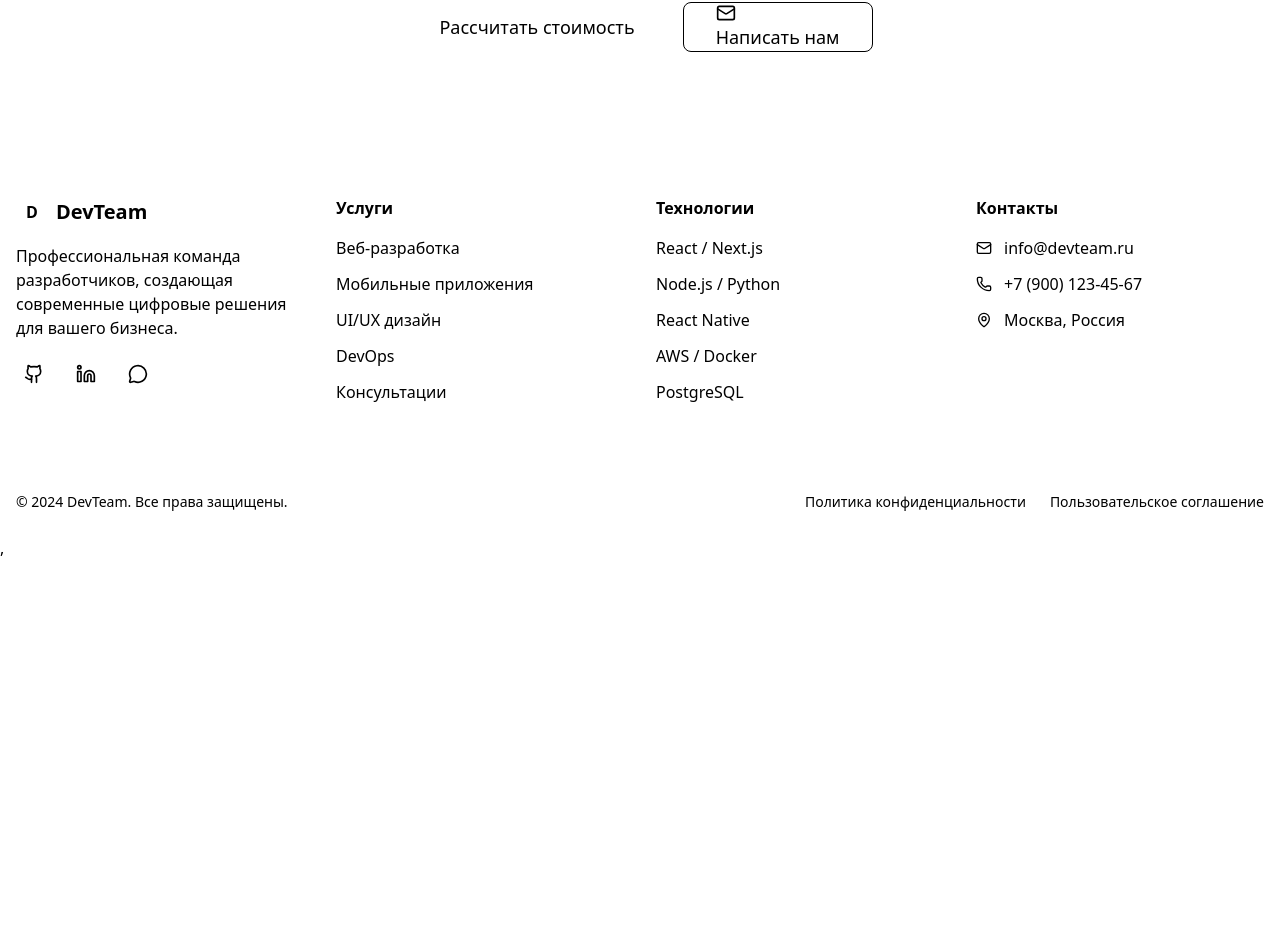
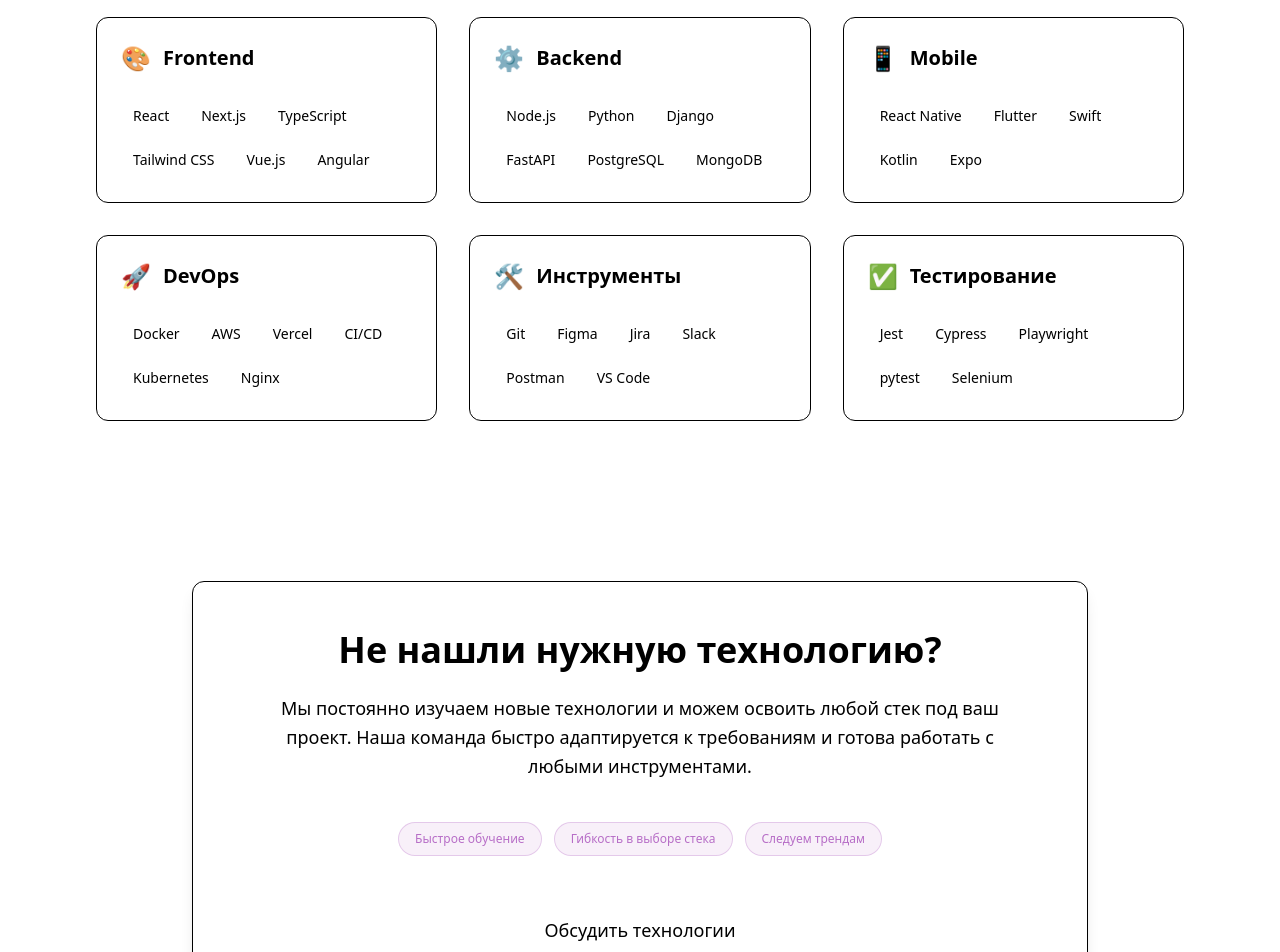
Before and after one commit to sxd993/BEA-Website, a React (Vite) app: page / in a window 1280 px wide. Shown: the part 3911-4863 px from the top of the page. Before the commit the page ends 4471 px from the top, so only its background shows below. Built offline with nearby package versions, Linux system fonts and the light colour scheme.

Commit message:
все со стеком

```diff
--- a/src/features/home/const/teamMembers.ts
+++ b/src/features/home/const/teamMembers.ts
@@ -18,7 +18,7 @@
     role: "Lead Frontend Developer",
     description: "Специализируется на создании современных интерфейсов с использованием React и TypeScript",
     experience: "7 лет опыта",
-    skills: ["React", "TypeScript", "Next.js", "Tailwind CSS"],
+    skills: ["React", "TypeScript", "Next.js"],
     social: {
       github: "https://github.com/alexey-petrov",
       linkedin: "https://linkedin.com/in/alexey-petrov",
@@ -31,7 +31,7 @@
     role: "Senior Backend Developer",
     description: "Эксперт по архитектуре серверных приложений и оптимизации баз данных",
     experience: "6 лет опыта",
-    skills: ["Python", "Django", "PostgreSQL", "Docker"],
+    skills: ["Python", "Django", "PostgreSQL"],
     social: {
       github: "https://github.com/maria-ivanova",
       linkedin: "https://linkedin.com/in/maria-ivanova",
@@ -44,7 +44,7 @@
     role: "Mobile Developer",
     description: "Создает нативные и кроссплатформенные мобильные приложения высокого качества",
     experience: "5 лет опыта",
-    skills: ["React Native", "Flutter", "Swift", "Kotlin"],
+    skills: ["React Native", "Flutter", "Swift"],
     social: {
       github: "https://github.com/dmitry-sidorov",
       linkedin: "https://linkedin.com/in/dmitry-sidorov",
@@ -57,7 +57,7 @@
     role: "UI/UX Designer",
     description: "Создает интуитивные пользовательские интерфейсы и проводит UX-исследования",
     experience: "4 года опыта",
-    skills: ["Figma", "Adobe XD", "Prototyping", "User Research"],
+    skills: ["Figma", "Adobe XD", "Prototyping"],
     social: {
       linkedin: "https://linkedin.com/in/anna-kozlova",
       email: "anna@bagstack.dev"
--- /dev/null
+++ b/src/features/home/ui/NeededTechnology.tsx
@@ -0,0 +1,51 @@
+export const NeededTechnology = () => {
+    const advantages = [
+      "Быстрое обучение",
+      "Гибкость в выборе стека",
+      "Следуем трендам"
+    ];
+
+    return (
+      <section className="py-20 bg-background">
+        <div className="container mx-auto px-4">
+          <div className="max-w-4xl mx-auto">
+            {/* Основная карточка */}
+            <div className="bg-card p-8 md:p-12 rounded-xl border border-border shadow-lg">
+              <div className="text-center space-y-6">
+                {/* Заголовок */}
+                <h2 className="text-3xl lg:text-4xl font-bold text-foreground">
+                  Не нашли нужную технологию?
+                </h2>
+
+                {/* Описание */}
+                <p className="text-lg text-muted-foreground leading-relaxed max-w-3xl mx-auto">
+                  Мы постоянно изучаем новые технологии и можем освоить любой стек под ваш проект.
+                  Наша команда быстро адаптируется к требованиям и готова работать с любыми
+                  инструментами.
+                </p>
+
+                {/* Преимущества */}
+                <div className="flex flex-wrap justify-center gap-3 pt-4">
+                  {advantages.map((advantage, index) => (
+                    <span
+                      key={`${advantage}-${index}`}
+                      className="px-4 py-2 bg-[#b76ec7]/10 text-[#b76ec7] border border-[#b76ec7]/30 rounded-full text-xs font-medium hover:bg-[#b76ec7]/20 transition-colors duration-200"
+                    >
+                      {advantage}
+                    </span>
+                  ))}
+                </div>
+
+                {/* CTA кнопка */}
+                <div className="pt-6">
+                  <button className="bg-primary text-primary-foreground px-8 py-3 rounded-lg hover:bg-primary/90 transition-colors font-medium text-lg">
+                    Обсудить технологии
+                  </button>
+                </div>
+              </div>
+            </div>
+          </div>
+        </div>
+      </section>
+    );
+  };
--- a/src/features/home/ui/Stack.tsx
+++ b/src/features/home/ui/Stack.tsx
@@ -0,0 +1,122 @@
+export const Stack = () => {
+    const techCategories = [
+      {
+        title: "Frontend",
+        icon: "🎨",
+        technologies: [
+          "React",
+          "Next.js",
+          "TypeScript",
+          "Tailwind CSS",
+          "Vue.js",
+          "Angular"
+        ]
+      },
+      {
+        title: "Backend",
+        icon: "⚙️",
+        technologies: [
+          "Node.js",
+          "Python",
+          "Django",
+          "FastAPI",
+          "PostgreSQL",
+          "MongoDB"
+        ]
+      },
+      {
+        title: "Mobile",
+        icon: "📱",
+        technologies: [
+          "React Native",
+          "Flutter",
+          "Swift",
+          "Kotlin",
+          "Expo"
+        ]
+      },
+      {
+        title: "DevOps",
+        icon: "🚀",
+        technologies: [
+          "Docker",
+          "AWS",
+          "Vercel",
+          "CI/CD",
+          "Kubernetes",
+          "Nginx"
+        ]
+      },
+      {
+        title: "Инструменты",
+        icon: "🛠️",
+        technologies: [
+          "Git",
+          "Figma",
+          "Jira",
+          "Slack",
+          "Postman",
+          "VS Code"
+        ]
+      },
+      {
+        title: "Тестирование",
+        icon: "✅",
+        technologies: [
+          "Jest",
+          "Cypress",
+          "Playwright",
+          "pytest",
+          "Selenium"
+        ]
+      }
+    ];
+
+    return (
+      <section className="py-20 bg-background">
+        <div className="container mx-auto px-4">
+          <div className="text-center mb-12">
+            <h2 className="text-3xl lg:text-5xl font-bold mb-4">
+              Наш технологический стек
+            </h2>
+            <p className="text-xl text-muted-foreground max-w-2xl mx-auto">
+              Используем проверенные и современные технологии для создания надежных решений
+            </p>
+          </div>
+
+          <div className="max-w-6xl mx-auto">
+            <div className="grid grid-cols-1 md:grid-cols-2 lg:grid-cols-3 gap-8 px-4 lg:px-8">
+              {techCategories.map((category, index) => (
+                <div
+                  key={`${category.title}-${index}`}
+                  className="bg-card p-6 rounded-xl border border-border hover:shadow-lg transition-all duration-300 group"
+                >
+                  {/* Иконка и заголовок */}
+                  <div className="flex items-center space-x-3 mb-6">
+                    <div className="text-2xl group-hover:scale-110 transition-transform duration-300">
+                      {category.icon}
+                    </div>
+                    <h3 className="text-xl font-semibold text-foreground">
+                      {category.title}
+                    </h3>
+                  </div>
+
+                  {/* Технологии */}
+                  <div className="flex flex-wrap gap-2">
+                    {category.technologies.map((tech, techIndex) => (
+                      <span
+                        key={`${tech}-${techIndex}`}
+                        className="px-3 py-2 bg-muted text-foreground text-sm rounded-lg hover:bg-primary hover:text-primary-foreground transition-colors duration-200 cursor-default"
+                      >
+                        {tech}
+                      </span>
+                    ))}
+                  </div>
+                </div>
+              ))}
+            </div>
+          </div>
+        </div>
+      </section>
+    );
+  };
--- a/src/pages/HomePage.tsx
+++ b/src/pages/HomePage.tsx
@@ -2,6 +2,8 @@
 import { WhyChooseUs } from "../features/home/ui/WhyChooseUs"
 import { Calculator } from "../features/home/ui/Calculator"
 import { Team } from "../features/home/ui/Team"
+import { Stack } from "../features/home/ui/Stack"
+import { NeededTechnology } from "../features/home/ui/NeededTechnology"
 
 export const HomePage = () => {
     return (
@@ -10,6 +12,8 @@
             <WhyChooseUs />
             <Calculator />
             <Team />
+            <Stack />
+            <NeededTechnology />
         </>
     )
 }
```
